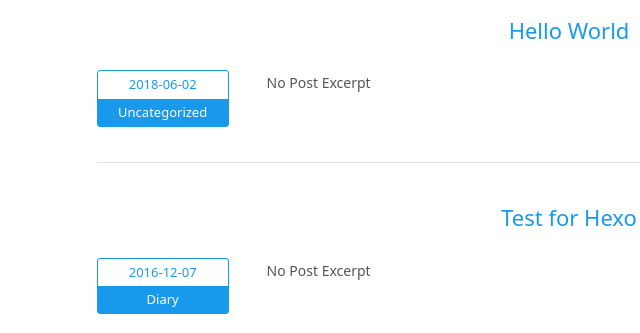
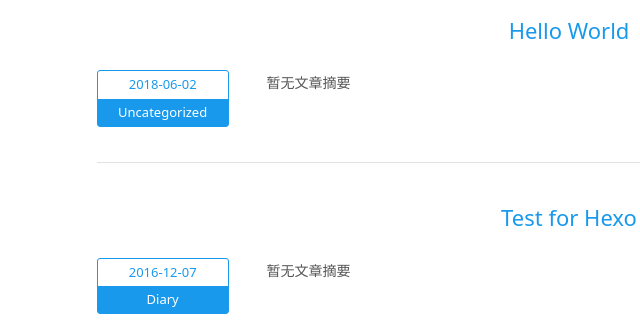
Before and after one commit to pandaeathzr/pandaeathzr.github.io, a plain HTML site: page index.html in a window 1280 px wide. Shown: the part 338-671 px from the top of the page, 71-711 px from the left. Drawn offline with Linux system fonts and the light colour scheme.

Commit message:
Site updated: 2018-06-02 21:48:16

```diff
--- a/index.html
+++ b/index.html
@@ -108,7 +108,7 @@
       </div>
     </div>
     <!-- Post Excerpt -->
-    <div class="excerpt typo">No Post Excerpt</div>
+    <div class="excerpt typo">暂无文章摘要</div>
     <!-- Post Tags -->
     <div class="tags">
 
@@ -137,7 +137,7 @@
       </div>
     </div>
     <!-- Post Excerpt -->
-    <div class="excerpt typo">No Post Excerpt</div>
+    <div class="excerpt typo">暂无文章摘要</div>
     <!-- Post Tags -->
     <div class="tags">
 
```
Also changed, not shown: hello-world/index.html (+1 -1 lines), 连接问题/index.html (+1 -1 lines), 1 other file.
